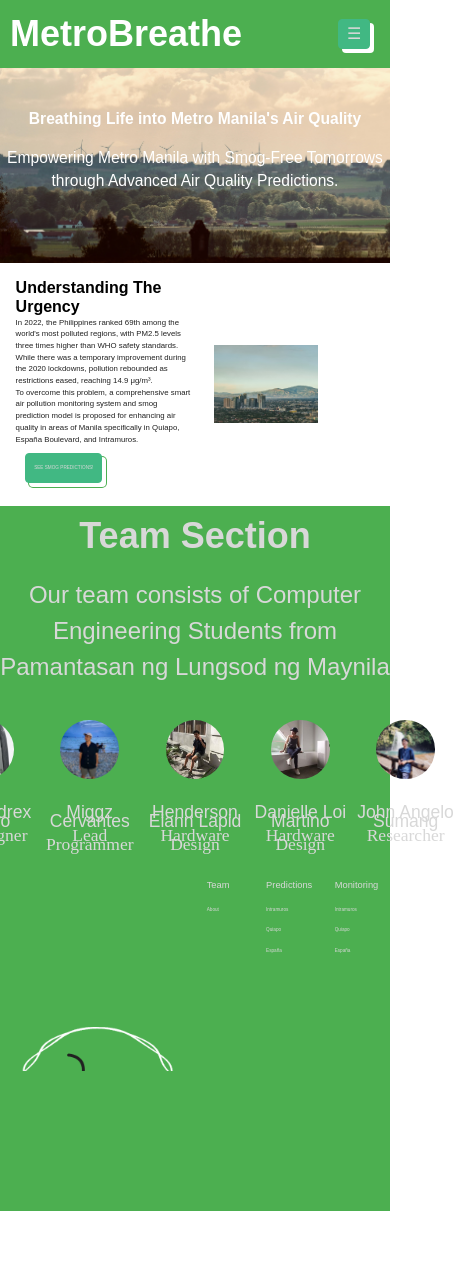
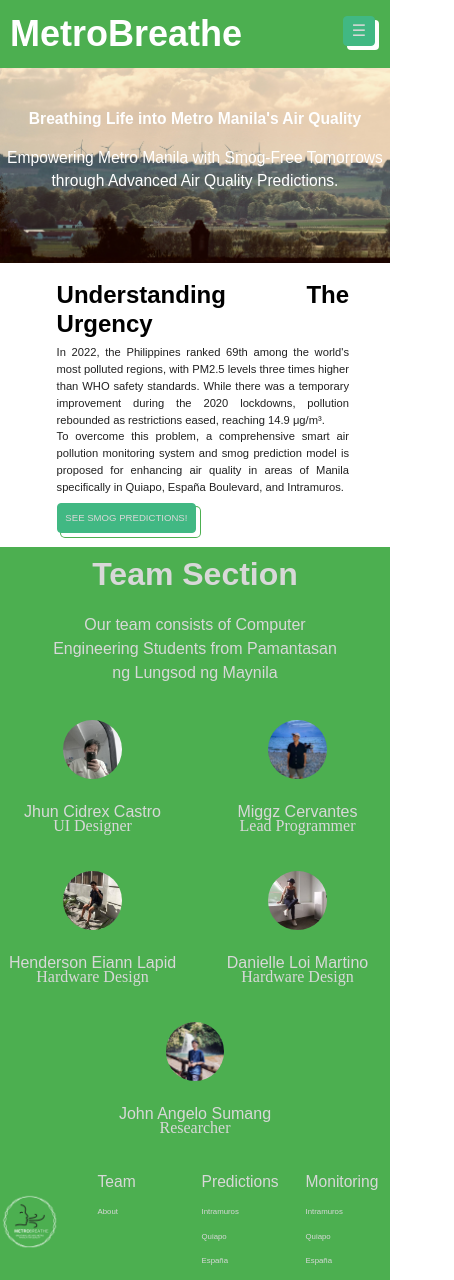
Before and after one commit to migzcervvv/Thesis-Website, a plain HTML site: page index.html in a window 390 px wide. Shown: the top 1280 px of the page, 454 px wide, since content can reach past the window. Before the commit the page ends 1211 px from the top, so only its background shows below. Drawn offline with Linux system fonts and the light colour scheme; a script that the page names is missing.

Commit message:
Fix for mobile screens

```diff
--- a/Website.css
+++ b/Website.css
@@ -454,7 +454,6 @@ button:not([disabled]):active {
   justify-content: space-between;
   width: 100%;
   height: auto; /* Height adjusts automatically */
-  min-height: 320px;
 }
 /* Columns */
 .footercolumns {
@@ -466,7 +465,6 @@ button:not([disabled]):active {
   gap: 1.38vw; /* Reduce the gap using viewport width */
   width: 66.66%; /* Adjusted width */
   height: auto; /* Height adjusts automatically */
-  min-height: 320px;
   padding: 2vw; /* Add horizontal padding */
 }
 /* Column */
@@ -476,7 +474,6 @@ button:not([disabled]):active {
   align-items: flex-start;
   width: 25.22%; /* Adjusted width */
   height: auto; /* Height adjusts automatically */
-  min-height: 320px;
   gap: 1em;
   padding: 1vw; /* Add padding */
   font-size: 1.2vw; /* Responsive font size */
@@ -565,7 +562,7 @@ button:not([disabled]):active {
       width: 100%; /* Full width */
       font-style: normal;
       color: #000000;
-      content: justify;
+      text-align: justify;
     }
 
     /* H1 */
@@ -659,29 +656,67 @@ button:not([disabled]):active {
 
 /* Adjustments for hero container and related elements */
 .hero-container {
+    flex-direction: column;
     min-height: 10vh; /* Adjust minimum height */
     max-height: 30vh;
 }
 .hero-container-column {
   max-height: 85vw;
+  width: 75%;
   padding-left: 4vw;
 }
+.hero-container-column h1{
+  font-size: 1.5rem;
+  margin-top: 1%;
+  margin-bottom: 2%;
+}
 .hero-container-column p{
-  font-size: 2vw;
+  text-align: justify;
+  font-size: 0.7em;
 }
 
 .hero-container-image {
-    max-width: 100%; /* Full width for images */
+  display: none;
+   /*  max-width: 100%; Full width for images
     background-size: contain;
     background-repeat: no-repeat;
-    border-radius: 0%;
+    border-radius: 0%;*/
 }
 button {
-  font-size: 1.2vw; /* Dynamic font size based on screen width */
+  font-size: 0.6em; /* Dynamic font size based on screen width */
   padding: 1vw 2vw; /* Use viewport width for padding */
-  margin: 1vw 2.5vw; /* Adjust margin for spacing */
+  margin-top: 1vw;
+}
+.team-circles-container{
+  padding-bottom: 5vw;
+}
+.team-circles-title h2{
+  font-size: 2rem;
+}
+.team-circles-description{
+  max-width: 75vw;
+  font-size: 1rem;
 }
 
+.team-circles-columns {
+  display: flex;
+  flex-wrap: wrap;
+  justify-content: center;
+  gap: 20px; /* Adjust the gap between the team circle cards */
+}
+
+.team-circle-card {
+  flex: 1 0 45%; /* Adjust the width of the team circle cards */
+  max-width: 100vw; /* Limit the maximum width of each card */
+}
+/* Additional styles to center the team circle info */
+.team-circle-content {
+  display: flex;
+  flex-direction: column;
+  align-items: center;
+  justify-content: center;
+  height: 100%;
+}
 .team-circle-image-wrapper {
     width: 25vw; /* Scale based on viewport width */
     height: 25vw; /* Maintain aspect ratio */
@@ -699,18 +734,29 @@ button {
   border-radius: 50%; /* Set the border-radius to 50% for a round image */
 }
 .team-member-name, .team-member-role {
-    font-size: 4.5vw; /* Adjust font size for better readability */
+    font-size: 1em; /* Adjust font size for better readability */
+    text-align: center;
 }
 
 /* Footer Adjustments */
+.footer{
+  max-width: 100vw;
+  height: 30vw;
+}
+
 .footercolumns, .footer-links, .footercolumn {
     gap: 4vw; /* Adjust gap for better spacing */
+    font-size: 2vw;
 }
-.footerlogo-wrapper, .footerlogo {
-    width: 50vw; /* Adjust width to fit smaller screens */
-    max-width: 300px; /* Set a maximum width */
+.footermain-content-wrapper{
+  max-height: 25vw;
 }
 
+.footerlogo-wrapper, .footerlogo {
+    width: 25w; /* Adjust width to fit smaller screens */
+    max-width: 100vw;
+    background-size: cover;
+}
 /* Progress Bar Adjustments */
 .progress-bar-container, #smogRecommendation {
     margin: 5px 0; /* Adjust margin for spacing */
```
